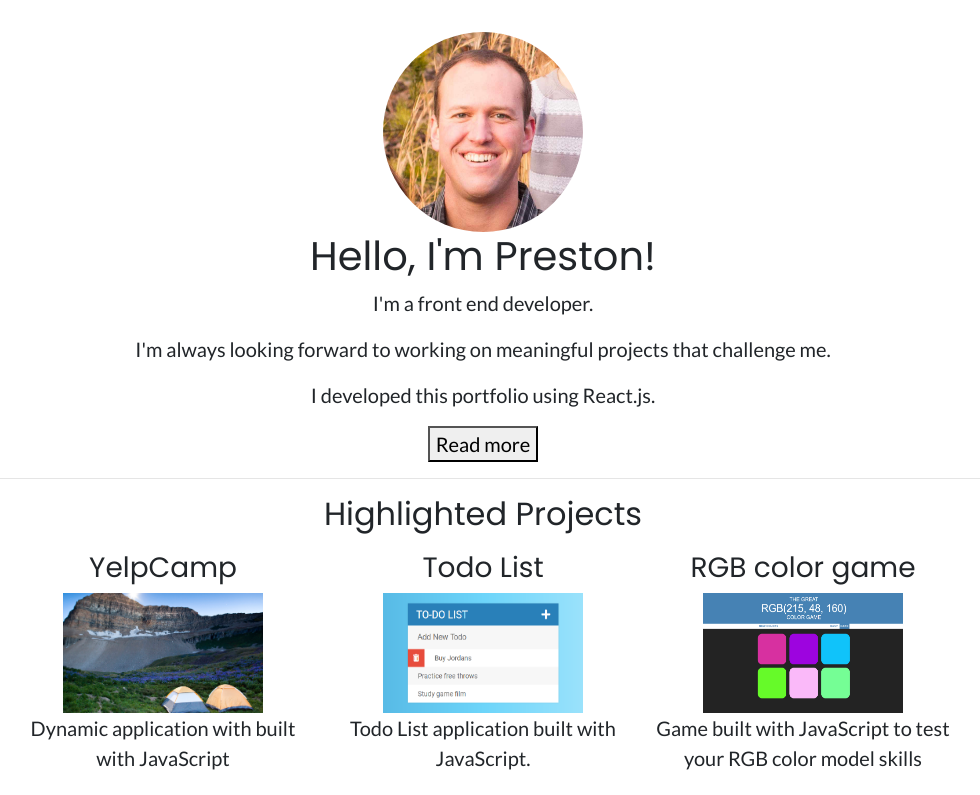
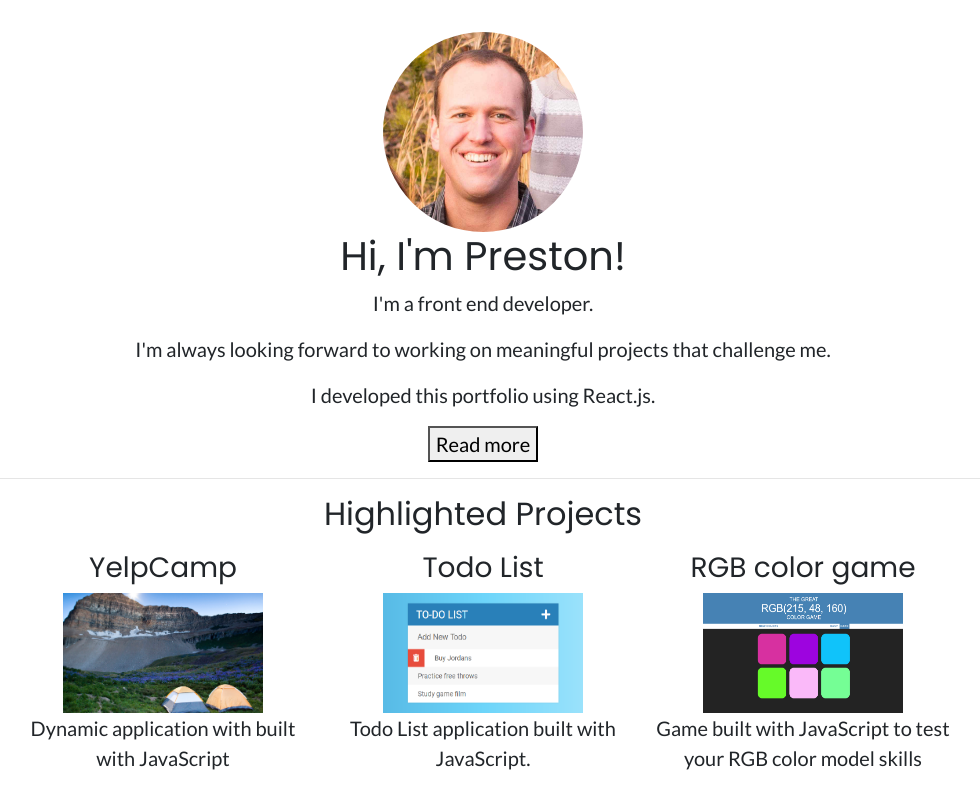
Before and after one commit to prestonlund/reactjs-portfolio, a React (Create React App) app: page / in a window 1280 px wide. Shown: the top 795 px of the page, without its empty margins (157-1137 px from the left). Built offline with nearby package versions, Linux system fonts and the light colour scheme.

Commit message:
update bio

```diff
--- a/src/components/App.js
+++ b/src/components/App.js
@@ -14,7 +14,7 @@ class App extends Component {
         return (
             <div>
                 <img src={prestonprofile} alt='profile' className='profile' />
-                <h1>Hello, I'm Preston!</h1>
+                <h1>Hi, I'm Preston!</h1>
                 <p>I'm a front end developer.</p>
                 <p>I'm always looking forward to working on meaningful projects that challenge me.</p>
                 <p>I developed this portfolio using React.js.</p>
```
